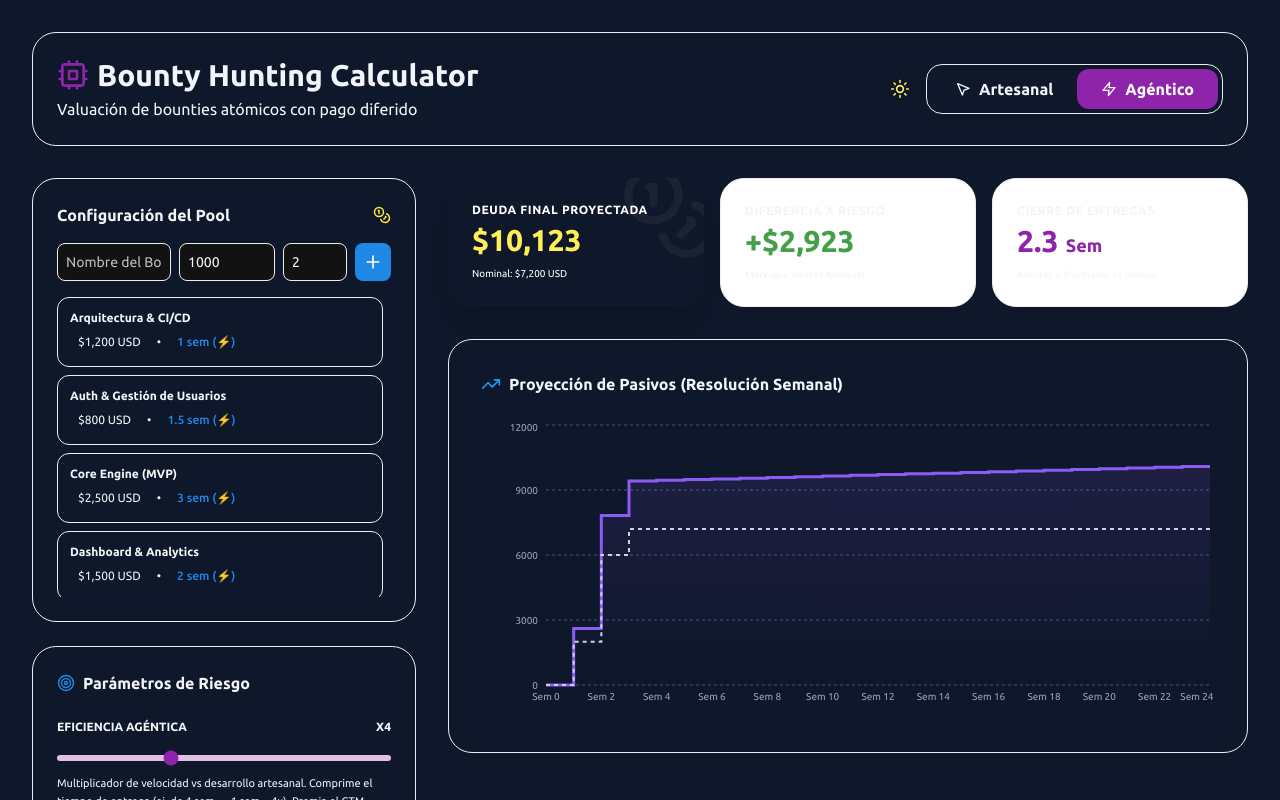
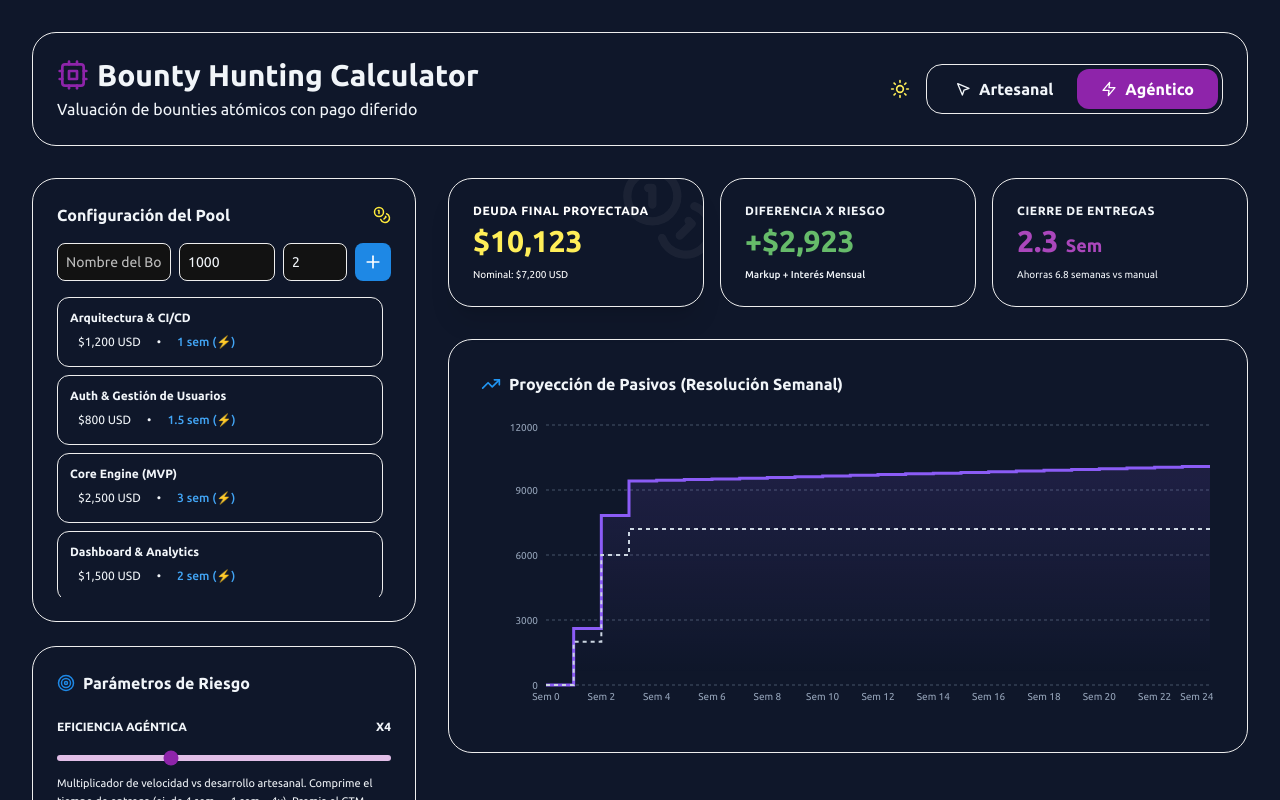
Before and after one commit to lapc506/bounty-hunting-calculator, a React (Vite) app: page / in a window 1280 px wide. Shown: the top 800 px of the page. Built offline with nearby package versions, Linux system fonts and the light colour scheme.

Commit message:
Fix dark mode colors for borders and inputs + add design tokens system

```diff
--- a/package.json
+++ b/package.json
@@ -30,6 +30,7 @@
     "autoprefixer": "^10.4.0",
     "gh-pages": "^6.0.0",
     "postcss": "^8.4.0",
+    "style-dictionary": "^5.3.2",
     "tailwindcss": "^3.3.0",
     "terser": "^5.46.0",
     "typescript": "^5.3.0",
--- a/src/App.tsx
+++ b/src/App.tsx
@@ -268,12 +268,12 @@ TOTAL RECONOCIDO A FECHA DE CORTE (${gracePeriodWeeks} Semanas): $${finalDebt.to
                               onChange={(e) => updateBountyValue(b.id, Number(e.target.value))}
                               onBlur={() => toggleEditValue(b.id)}
                               autoFocus
-                              className="w-20 px-2 py-1 text-xs bg-white border border-blue-400 rounded outline-none focus:ring-1 focus:ring-blue-500"
+                              className={`w-20 px-2 py-1 text-xs rounded outline-none focus:ring-1 focus:ring-blue-500 border ${isDark ? 'bg-slate-600 text-slate-100 border-blue-500' : 'bg-white text-slate-900 border-blue-400'}`}
                             />
                           ) : (
                             <span
                               onClick={() => toggleEditValue(b.id)}
-                              className="cursor-pointer px-2 py-1 rounded hover:bg-blue-100 transition-colors"
+                              className={`cursor-pointer px-2 py-1 rounded transition-colors ${isDark ? 'hover:bg-slate-600' : 'hover:bg-blue-100'}`}
                             >
                               ${b.value.toLocaleString()} USD
                             </span>
@@ -287,12 +287,12 @@ TOTAL RECONOCIDO A FECHA DE CORTE (${gracePeriodWeeks} Semanas): $${finalDebt.to
                               onChange={(e) => updateBountyWeeks(b.id, Number(e.target.value))}
                               onBlur={() => toggleEditWeeks(b.id)}
                               autoFocus
-                              className="w-16 px-2 py-1 text-xs bg-white border border-blue-400 rounded outline-none focus:ring-1 focus:ring-blue-500"
+                              className={`w-16 px-2 py-1 text-xs rounded outline-none focus:ring-1 focus:ring-blue-500 border ${isDark ? 'bg-slate-600 text-slate-100 border-blue-500' : 'bg-white text-slate-900 border-blue-400'}`}
                             />
                           ) : (
                             <span
                               onClick={() => toggleEditWeeks(b.id)}
-                              className="cursor-pointer px-2 py-1 rounded text-blue-600 font-medium hover:bg-blue-100 transition-colors"
+                              className={`cursor-pointer px-2 py-1 rounded font-medium transition-colors ${isDark ? 'text-blue-400 hover:bg-slate-600' : 'text-blue-600 hover:bg-blue-100'}`}
                             >
                               {b.weeks} sem {mode === 'manual' ? `→ ${(b.weeks * agenticEfficiency).toFixed(1)} real` : '(⚡)'}
                             </span>
@@ -362,23 +362,23 @@ TOTAL RECONOCIDO A FECHA DE CORTE (${gracePeriodWeeks} Semanas): $${finalDebt.to
           {/* Columna Derecha: Gráfica y Contrato */}
           <div className="lg:col-span-8 space-y-8">
             <div className="grid grid-cols-1 md:grid-cols-3 gap-4">
-              <div className={`${isDark ? 'bg-slate-900 shadow-lg border-slate-700' : 'bg-slate-900'} p-6 rounded-3xl text-white shadow-xl relative overflow-hidden`}>
-                <div className="absolute -right-4 -top-4 text-white/5"><Coins size={100} /></div>
-                <p className="text-slate-400 text-xs font-bold uppercase tracking-wider mb-1">Deuda Final Proyectada</p>
-                <h2 className={`text-3xl font-bold text-yellow-400`}>${finalDebt.toLocaleString()}</h2>
-                <p className={`text-[10px] mt-2 ${isDark ? 'text-slate-400' : 'text-slate-400'}`}>Nominal: ${nominalTotal.toLocaleString()} USD</p>
+              <div className={`${isDark ? 'bg-slate-900 shadow-lg border-slate-700' : 'bg-slate-50 border-slate-200'} p-6 rounded-3xl ${isDark ? 'text-white' : 'text-slate-900'} shadow-xl relative overflow-hidden border`}>
+                <div className={`absolute -right-4 -top-4 ${isDark ? 'text-white/5' : 'text-slate-900/5'}`}><Coins size={100} /></div>
+                <p className={`text-xs font-bold uppercase tracking-wider mb-1 ${isDark ? 'text-slate-400' : 'text-slate-500'}`}>Deuda Final Proyectada</p>
+                <h2 className={`text-3xl font-bold ${isDark ? 'text-yellow-400' : 'text-yellow-600'}`}>${finalDebt.toLocaleString()}</h2>
+                <p className={`text-[10px] mt-2 ${isDark ? 'text-slate-400' : 'text-slate-600'}`}>Nominal: ${nominalTotal.toLocaleString()} USD</p>
               </div>
-              <div className="bg-white p-6 rounded-3xl border border-slate-200">
-                <p className="text-slate-400 text-xs font-bold uppercase tracking-wider mb-1">Diferencia x Riesgo</p>
-                <h2 className="text-3xl font-bold text-green-600">+${(finalDebt - nominalTotal).toLocaleString()}</h2>
-                <p className={`text-[10px] mt-2 ${isDark ? 'text-slate-400 font-medium' : 'text-slate-500 font-medium'}`}>Markup + Interés Mensual</p>
+              <div className={`${isDark ? 'bg-slate-800 border-slate-700' : 'bg-white border-slate-200'} p-6 rounded-3xl border`}>
+                <p className={`text-xs font-bold uppercase tracking-wider mb-1 ${isDark ? 'text-slate-400' : 'text-slate-500'}`}>Diferencia x Riesgo</p>
+                <h2 className={`text-3xl font-bold ${isDark ? 'text-green-400' : 'text-green-600'}`}>+${(finalDebt - nominalTotal).toLocaleString()}</h2>
+                <p className={`text-[10px] mt-2 font-medium ${isDark ? 'text-slate-400' : 'text-slate-600'}`}>Markup + Interés Mensual</p>
               </div>
-              <div className="bg-white p-6 rounded-3xl border border-slate-200">
-                <p className="text-slate-400 text-xs font-bold uppercase tracking-wider mb-1">Cierre de Entregas</p>
-                <h2 className={`text-3xl font-bold ${mode === 'agentic' ? "text-purple-600" : "text-slate-700"}`}>
+              <div className={`${isDark ? 'bg-slate-800 border-slate-700' : 'bg-white border-slate-200'} p-6 rounded-3xl border`}>
+                <p className={`text-xs font-bold uppercase tracking-wider mb-1 ${isDark ? 'text-slate-400' : 'text-slate-500'}`}>Cierre de Entregas</p>
+                <h2 className={`text-3xl font-bold ${mode === 'agentic' ? (isDark ? "text-purple-400" : "text-purple-600") : (isDark ? "text-slate-300" : "text-slate-700")}`}>
                   {estimatedDeliveryWeeks.toFixed(1)} <span className="text-lg">Sem</span>
                 </h2>
-                <p className="text-[10px] mt-2 text-slate-500">
+                <p className={`text-[10px] mt-2 ${isDark ? 'text-slate-400' : 'text-slate-600'}`}>
                   {mode === 'agentic' ? `Ahorras ${(manualTotalWeeks - estimatedDeliveryWeeks).toFixed(1)} semanas vs manual` : `Semanas efectivas de código`}
                 </p>
               </div>
--- /dev/null
+++ b/src/designTokens.ts
@@ -0,0 +1,46 @@
+/**
+ * Design Tokens - Sistema centralizado de colores
+ * Responde automáticamente a dark mode
+ */
+
+export const designTokens = {
+  colors: {
+    // Borders
+    border: {
+      light: '#e2e8f0',  // slate-200
+      dark: '#334155',   // slate-700
+    },
+    // Backgrounds
+    background: {
+      light: {
+        card: '#ffffff',
+        secondary: '#f1f5f9',
+      },
+      dark: {
+        card: '#1e293b',    // slate-800
+        secondary: '#0f172a', // slate-900
+      },
+    },
+    // Text
+    text: {
+      light: {
+        primary: '#0f172a',
+        secondary: '#64748b',
+      },
+      dark: {
+        primary: '#f1f5f9',
+        secondary: '#cbd5e1',
+      },
+    },
+  },
+};
+
+/**
+ * Retorna el color apropiado basado en dark mode
+ * @param isDark - Estado de dark mode
+ * @param lightColor - Color para light mode
+ * @param darkColor - Color para dark mode
+ */
+export const getThemeColor = (isDark: boolean, lightColor: string, darkColor: string): string => {
+  return isDark ? darkColor : lightColor;
+};
--- a/tailwind.config.js
+++ b/tailwind.config.js
@@ -1,5 +1,38 @@
 /** @type {import('tailwindcss').Config} */
 import withMT from "@material-tailwind/react/utils/withMT";
+
+// Design Tokens - Sistema de colores
+const tokens = {
+  colors: {
+    // Borders - Responden a dark mode
+    border: {
+      light: '#e2e8f0',  // slate-200
+      dark: '#334155',   // slate-700
+    },
+    // Background
+    bg: {
+      light: {
+        primary: '#ffffff',
+        secondary: '#f1f5f9',
+      },
+      dark: {
+        primary: '#1e293b',   // slate-800
+        secondary: '#0f172a', // slate-900
+      },
+    },
+    // Text
+    text: {
+      light: {
+        primary: '#0f172a',
+        secondary: '#64748b',
+      },
+      dark: {
+        primary: '#f1f5f9',
+        secondary: '#cbd5e1',
+      },
+    },
+  },
+};
 
 export default withMT({
   content: [
@@ -12,6 +45,11 @@ export default withMT({
       fontFamily: {
         sans: ['Ubuntu', 'sans-serif'],
       },
+      colors: {
+        // Sistema de tokens exportados
+        'token-border-light': tokens.colors.border.light,
+        'token-border-dark': tokens.colors.border.dark,
+      },
     },
   },
   plugins: [],
```
Also changed, not shown: tokens/color/base.json (added, +33 -0 lines), tokens/color/semantic.json (added, +28 -0 lines), 2 other files (tests, documents, lock files or other folders).
